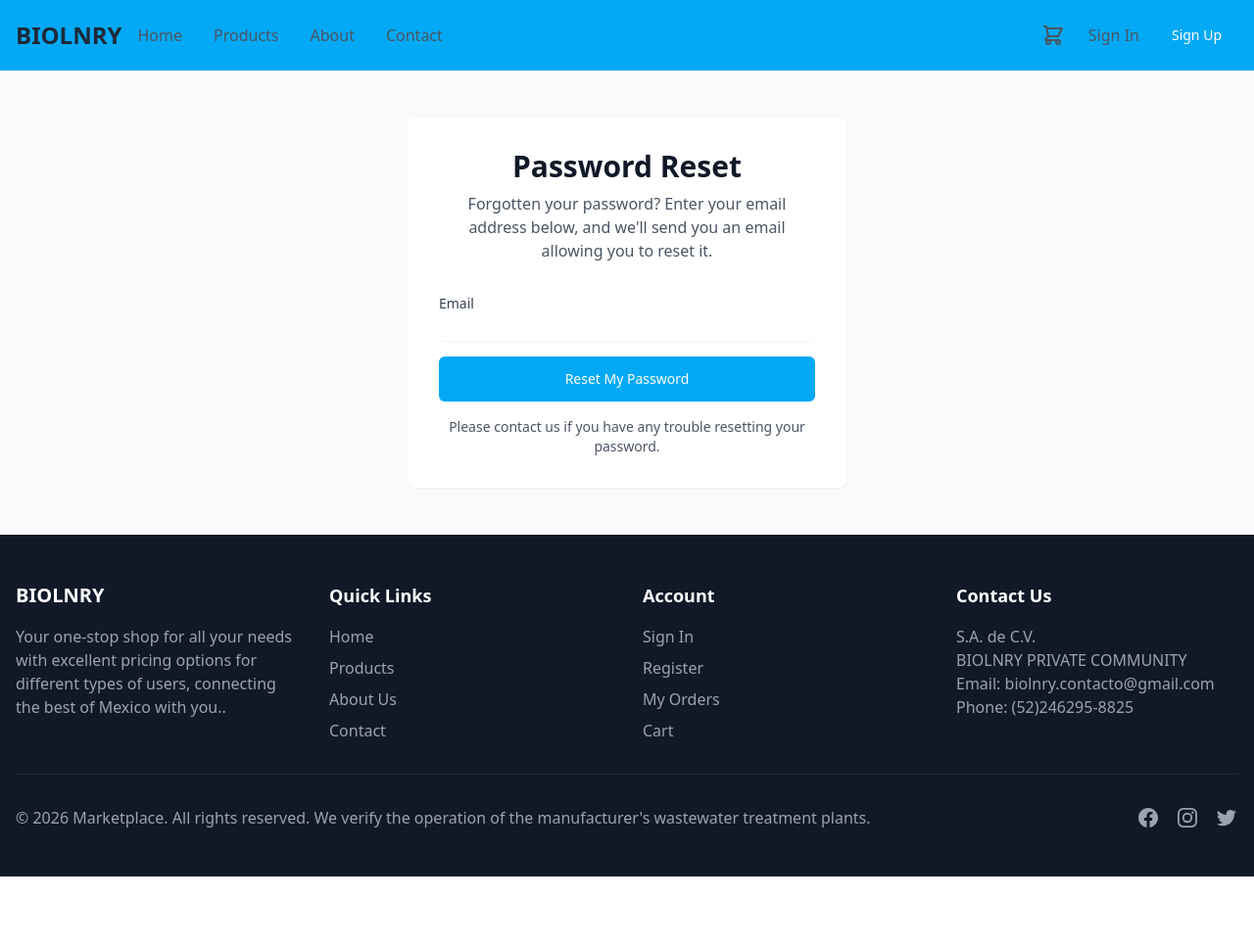
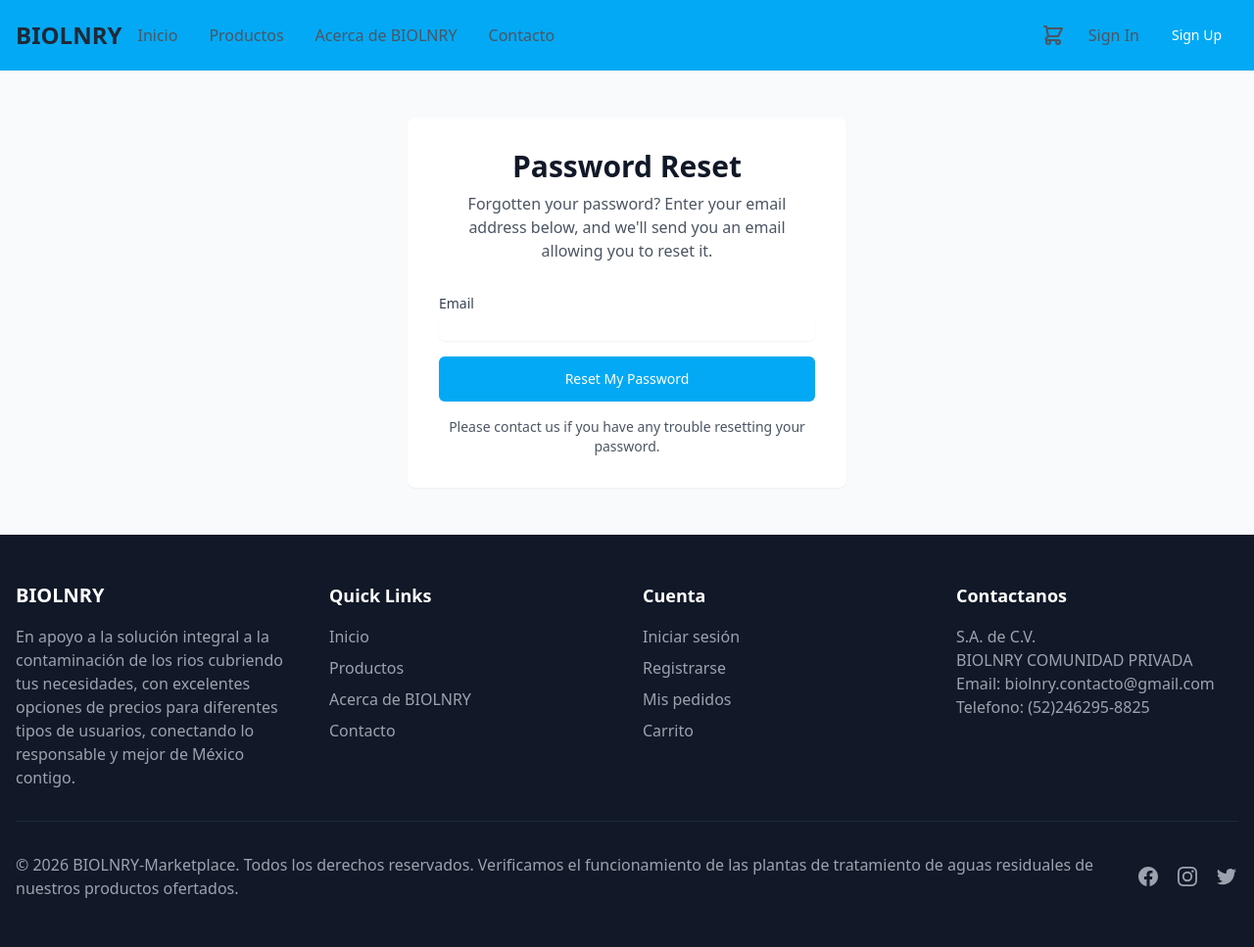
Before and after one commit to ApoptsJoh39/BIOLNRY, a Django app: page /accounts/password/reset/ in a window 1280 px wide. Shown: the whole page at 98% size. Before the commit the page ends 895 px from the top, so only its background shows below. Run offline with Django 5.2, Linux system fonts and the light colour scheme; some libraries are stand-ins or nearby versions.

Commit message:
TraduccióBaseAEspañol

```diff
--- a/templates/base.html
+++ b/templates/base.html
@@ -27,10 +27,10 @@
                         BIOLNRY
                     </a>
                     <nav class="hidden md:flex space-x-8">
-                        <a href="{% url 'home' %}" class="text-gray-600 hover:text-primary-600 font-medium">Home</a>
-                        <a href="{% url 'product_list' %}" class="text-gray-600 hover:text-primary-600 font-medium">Products</a>
-                        <a href="{% url 'about' %}" class="text-gray-600 hover:text-primary-600 font-medium">About</a>
-                        <a href="{% url 'contact' %}" class="text-gray-600 hover:text-primary-600 font-medium">Contact</a>
+                        <a href="{% url 'home' %}" class="text-gray-600 hover:text-primary-600 font-medium">Inicio</a>
+                        <a href="{% url 'product_list' %}" class="text-gray-600 hover:text-primary-600 font-medium">Productos</a>
+                        <a href="{% url 'about' %}" class="text-gray-600 hover:text-primary-600 font-medium">Acerca de BIOLNRY</a>
+                        <a href="{% url 'contact' %}" class="text-gray-600 hover:text-primary-600 font-medium">Contacto</a>
                     </nav>
                 </div>
 
@@ -82,10 +82,10 @@
             <!-- Mobile menu -->
             <div class="md:hidden hidden mt-4 pb-2 border-b border-gray-200" id="mobile-menu">
                 <nav class="flex flex-col space-y-3">
-                    <a href="{% url 'home' %}" class="text-gray-600 hover:text-primary-600 font-medium">Home</a>
-                    <a href="{% url 'product_list' %}" class="text-gray-600 hover:text-primary-600 font-medium">Products</a>
-                    <a href="{% url 'about' %}" class="text-gray-600 hover:text-primary-600 font-medium">About</a>
-                    <a href="{% url 'contact' %}" class="text-gray-600 hover:text-primary-600 font-medium">Contact</a>
+                    <a href="{% url 'home' %}" class="text-gray-600 hover:text-primary-600 font-medium">Inicio</a>
+                    <a href="{% url 'product_list' %}" class="text-gray-600 hover:text-primary-600 font-medium">Productos</a>
+                    <a href="{% url 'about' %}" class="text-gray-600 hover:text-primary-600 font-medium">Acerca de BIOLNRY</a>
+                    <a href="{% url 'contact' %}" class="text-gray-600 hover:text-primary-600 font-medium">Contacto</a>
                 </nav>
             </div>
         </div>
@@ -118,42 +118,42 @@
             <div class="grid grid-cols-1 md:grid-cols-4 gap-8">
                 <div>
                     <h3 class="text-xl font-bold mb-4">BIOLNRY</h3>
-                    <p class="text-gray-400">Your one-stop shop for all your needs with excellent pricing options for different types of users, connecting the best of Mexico with you..</p>
+                    <p class="text-gray-400">En apoyo a la solución integral a la contaminación de los rios cubriendo tus necesidades, con excelentes opciones de precios para diferentes tipos de usuarios, conectando lo responsable y mejor de México contigo.</p>
                 </div>
 
                 <div>
                     <h3 class="text-lg font-semibold mb-4">Quick Links</h3>
                     <ul class="space-y-2">
-                        <li><a href="{% url 'home' %}" class="text-gray-400 hover:text-white">Home</a></li>
-                        <li><a href="{% url 'product_list' %}" class="text-gray-400 hover:text-white">Products</a></li>
-                        <li><a href="{% url 'about' %}" class="text-gray-400 hover:text-white">About Us</a></li>
-                        <li><a href="{% url 'contact' %}" class="text-gray-400 hover:text-white">Contact</a></li>
+                        <li><a href="{% url 'home' %}" class="text-gray-400 hover:text-white">Inicio</a></li>
+                        <li><a href="{% url 'product_list' %}" class="text-gray-400 hover:text-white">Productos</a></li>
+                        <li><a href="{% url 'about' %}" class="text-gray-400 hover:text-white">Acerca de BIOLNRY</a></li>
+                        <li><a href="{% url 'contact' %}" class="text-gray-400 hover:text-white">Contacto</a></li>
                     </ul>
                 </div>
 
                 <div>
-                    <h3 class="text-lg font-semibold mb-4">Account</h3>
+                    <h3 class="text-lg font-semibold mb-4">Cuenta</h3>
                     <ul class="space-y-2">
-                        <li><a href="{% url 'account_login' %}" class="text-gray-400 hover:text-white">Sign In</a></li>
-                        <li><a href="{% url 'account_signup' %}" class="text-gray-400 hover:text-white">Register</a></li>
-                        <li><a href="{% url 'order_list' %}" class="text-gray-400 hover:text-white">My Orders</a></li>
-                        <li><a href="{% url 'cart' %}" class="text-gray-400 hover:text-white">Cart</a></li>
+                        <li><a href="{% url 'account_login' %}" class="text-gray-400 hover:text-white">Iniciar sesión</a></li>
+                        <li><a href="{% url 'account_signup' %}" class="text-gray-400 hover:text-white">Registrarse</a></li>
+                        <li><a href="{% url 'order_list' %}" class="text-gray-400 hover:text-white">Mis pedidos</a></li>
+                        <li><a href="{% url 'cart' %}" class="text-gray-400 hover:text-white">Carrito</a></li>
                     </ul>
                 </div>
 
                 <div>
-                    <h3 class="text-lg font-semibold mb-4">Contact Us</h3>
+                    <h3 class="text-lg font-semibold mb-4">Contactanos</h3>
                     <address class="text-gray-400 not-italic">
                         <p>S.A. de C.V.</p>
-                        <p>BIOLNRY PRIVATE COMMUNITY</p>
+                        <p>BIOLNRY COMUNIDAD PRIVADA</p>
                         <p>Email: biolnry.contacto@gmail.com</p>
-                        <p>Phone: (52)246295-8825</p>
+                        <p>Telefono: (52)246295-8825</p>
                     </address>
                 </div>
             </div>
 
             <div class="border-t border-gray-800 mt-8 pt-8 flex flex-col md:flex-row justify-between items-center">
-                <p class="text-gray-400">&copy; {% now "Y" %} Marketplace. All rights reserved. We verify the operation of the manufacturer's wastewater treatment plants.</p>
+                <p class="text-gray-400">&copy; {% now "Y" %} BIOLNRY-Marketplace. Todos los derechos reservados. Verificamos el funcionamiento de las plantas de tratamiento de aguas residuales de nuestros productos ofertados.</p>
                 <div class="mt-4 md:mt-0 flex space-x-4">
                     <a href="https://www.facebook.com/profile.php?id=61595285979845&rdid=Z4KPt4rgB7nfDKro&share_url=https%3A%2F%2Fwww.facebook.com%2Fshare%2F1Dim64W3MW%2F#" class="text-gray-400 hover:text-white">
                         <span class="sr-only">Facebook</span>
```
